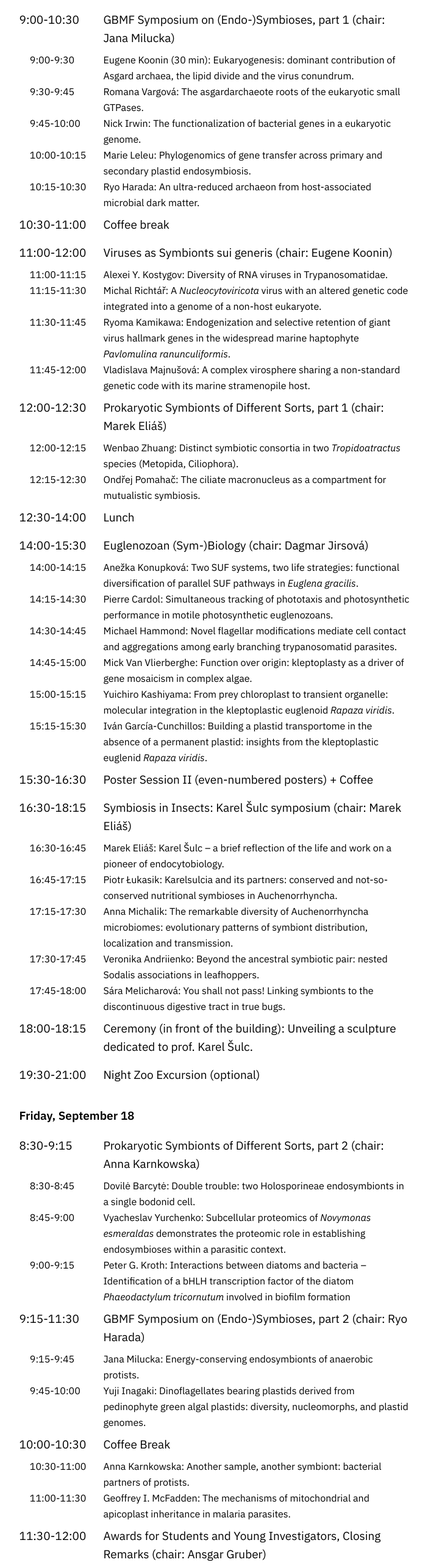
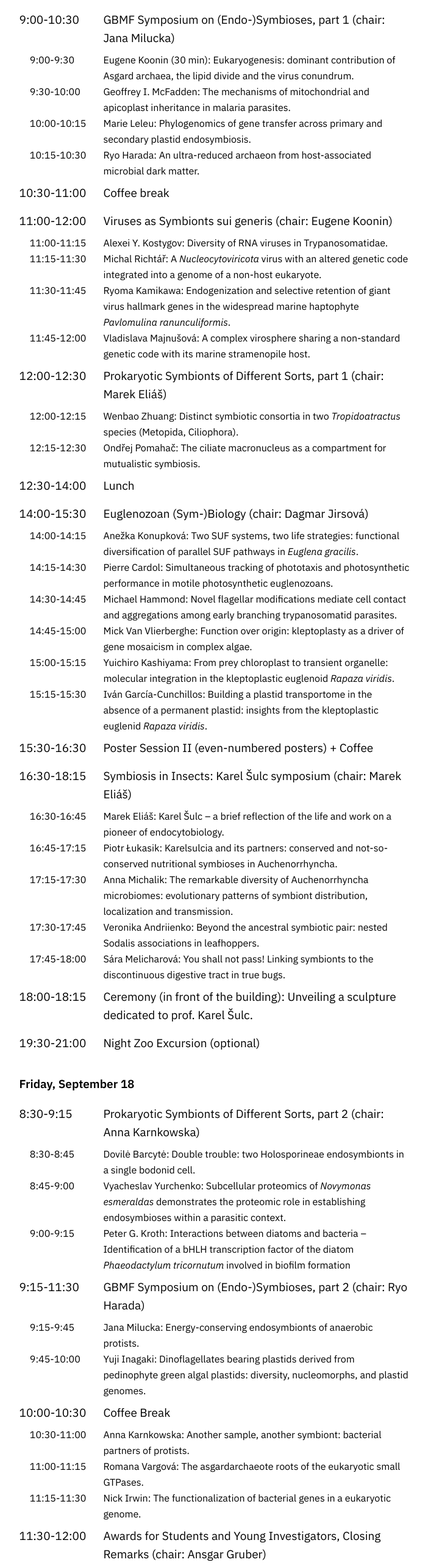
Before and after one commit to ExpertTrout9232/ise-ostrava-2026, a website: page src/program.html in a window 1280 px wide. Shown: the part 4041-6607 px from the top of the page at 61% size, without its empty margins (281-983 px from the left). Drawn offline with Linux system fonts and the light colour scheme; files whose address does not match are found by name.

Commit message:
feat: content changes

```diff
--- a/src/program.html
+++ b/src/program.html
@@ -503,17 +503,10 @@
             </div>
 
             <div class="text-[16px]/[26px] tabular-nums justify-self-end">
-              9:30-9:45<span class="invisible">00</span>
+              9:30-10:00<span class="invisible">0</span>
             </div>
             <div class="text-[16px]/[26px]">
-              Romana Vargová: The asgardarchaeote roots of the eukaryotic small GTPases.
-            </div>
-
-            <div class="text-[16px]/[26px] tabular-nums justify-self-end">
-              9:45-10:00<span class="invisible">0</span>
-            </div>
-            <div class="text-[16px]/[26px]">
-              Nick Irwin: The functionalization of bacterial genes in a eukaryotic genome.
+              Geoffrey I. McFadden: The mechanisms of mitochondrial and apicoplast inheritance in malaria parasites.
             </div>
 
             <div class="text-[16px]/[26px] tabular-nums justify-self-end">10:00-10:15</div>
@@ -712,9 +705,14 @@
               Anna Karnkowska: Another sample, another symbiont: bacterial partners of protists.
             </div>
 
-            <div class="text-[16px]/[26px] tabular-nums justify-self-end">11:00-11:30</div>
+            <div class="text-[16px]/[26px] tabular-nums justify-self-end">11:00-11:15</div>
             <div class="text-[16px]/[26px]">
-              Geoffrey I. McFadden: The mechanisms of mitochondrial and apicoplast inheritance in malaria parasites.
+              Romana Vargová: The asgardarchaeote roots of the eukaryotic small GTPases.
+            </div>
+
+            <div class="text-[16px]/[26px] tabular-nums justify-self-end">11:15-11:30</div>
+            <div class="text-[16px]/[26px]">
+              Nick Irwin: The functionalization of bacterial genes in a eukaryotic genome.
             </div>
 
             <div class="text-[19px]/[30px] my-2 tabular-nums justify-self-end">11:30-12:00</div>
@@ -742,10 +740,7 @@
                 peridinin legacy in dinoflagellates.
               </li>
               <li class="pl-2">Daryna Ortynska: Introns in the 18S gene of an undescribed diatom.</li>
-              <li class="pl-2">
-                Donnamae Klocek: A novel strain of <span class="italic">Leishmania braziliensis</span> harbors not a
-                toti- but a bunyavirus.
-              </li>
+              <li class="pl-2">Donnamae Klocek: Are trypanosomes suitable hosts for RNA viruses?</li>
               <li class="pl-2">
                 Elora Kalita: Characterization of an AOX-like protein in
                 <span class="italic">Leishmania mexicana</span>.
@@ -757,6 +752,10 @@
               <li class="pl-2">
                 Filip Šlapal: TerRas Incognita: Evolutionary analysis of Ras superfamily genes in poorly studied deep
                 eukaryote lineages.
+              </li>
+              <li class="pl-2">
+                Frederik Schulz: An integrated framework for the discovery, genomic analysis, and quality control of
+                giant viruses and endogenous viral elements.
               </li>
               <li class="pl-2">
                 Haoshen Wen: Functional characterization of NIPSNAP protein in
```
